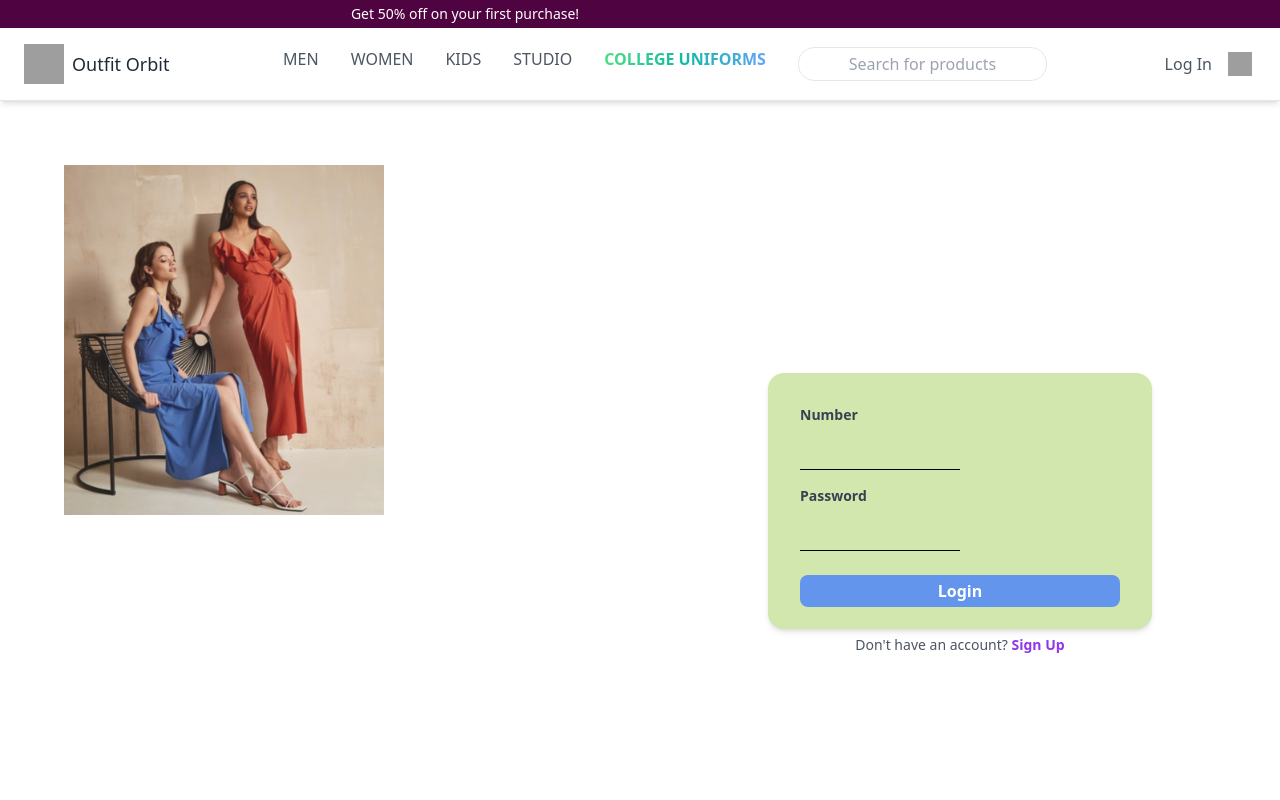
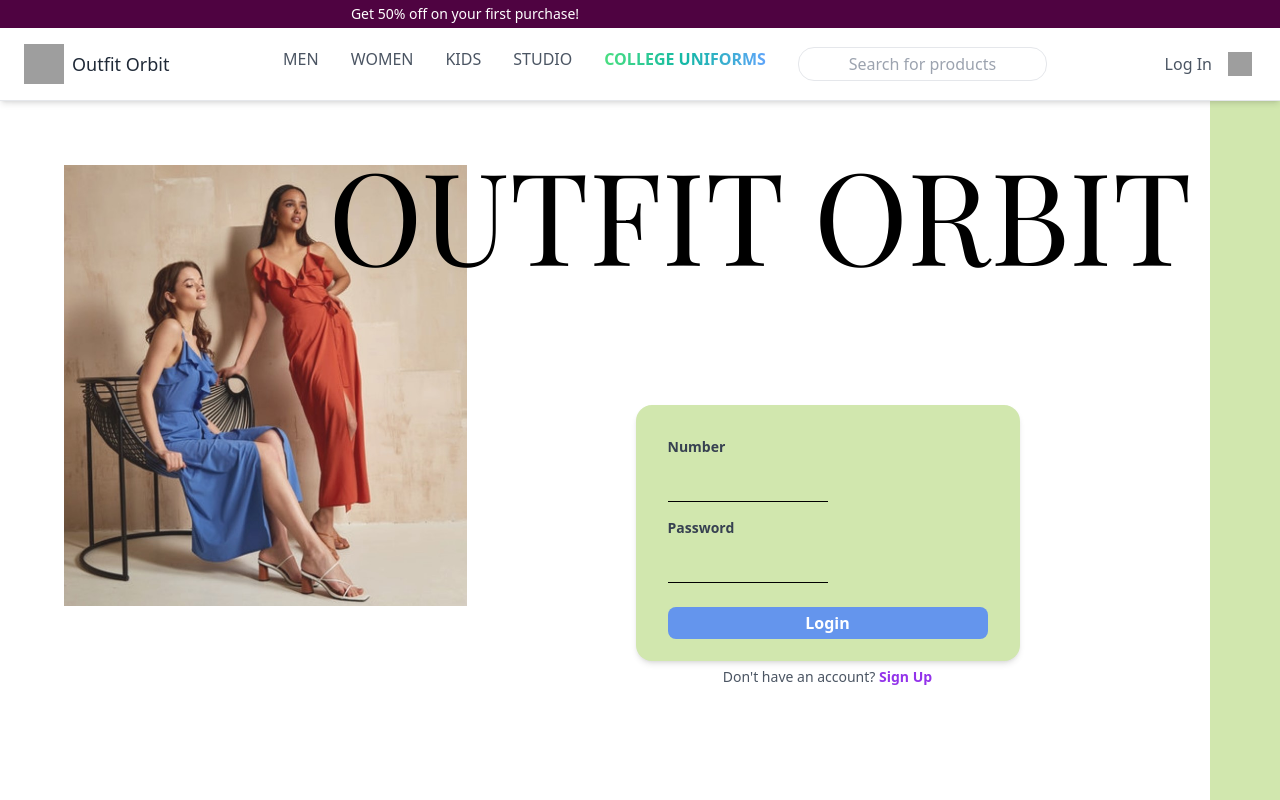
Before and after one commit to sreegopalsaha/Outfit-Orbit, a React (Vite) app: page /LoginPage in a window 1280 px wide. Shown: the top 800 px of the page. Built offline with nearby package versions, Linux system fonts and the light colour scheme; grey boxes are pictures that could not be loaded; a web font is replaced by a local one.

Commit message:
added a absolute positioning h1, fix some elements position and added a verticalgrid

```diff
--- a/src/Components/LoginPage/LoginPage.jsx
+++ b/src/Components/LoginPage/LoginPage.jsx
@@ -14,16 +14,23 @@ const LoginPage = () => {
   };
 
   return (
-    <div className="grid grid-cols-2 min-h-screen">
+    <div className="relative min-h-screen">
+      <h1 className='font-playfair absolute inset-x-0 top-12 left-60 text-center text-9xl font-light z-0'>
+          OUTFIT ORBIT
+      </h1>
+      {/* <h1 className='font-playfair absolute inset-x-0 top-44 right-36 text-center text-9xl font-light z-0'>
+          ORBIT
+      </h1> */}
+    <div className="grid grid-cols-[1fr_1fr_70px] min-h-screen">
       <div className=" items-start justify-start ">
         <img
         src={LoginUiImg}
         alt="LoginUiImg"
-        className='ml-16 mt-16 w-1/2 h-auto bg-pink-700'
+        className='ml-16 mt-16 w-2/3 h-auto bg-pink-700'
         />
       </div>
       <div className="flex items-center justify-center">
-  <form onSubmit={handleSubmit} className="w-full max-w-sm h-64 bg-[#d1e7ae] p-8 rounded-2xl shadow-md leading-none">
+  <form onSubmit={handleSubmit} className="w-full max-w-sm h-64 bg-[#d1e7ae] p-8 rounded-2xl shadow-md leading-none mt-16 mr-40">
     {/* <h2 className="text-2xl font-bold text-center text-gray-800 mb-6">Login</h2> */}
     <div className="mb-4">
       <label className="block text-gray-700 text-sm font-bold mb-2" htmlFor="email">
@@ -35,7 +42,7 @@ const LoginPage = () => {
         value={Number}
         onChange={(e) => setNumber(e.target.value)}
         required
-        className="appearance-none border-b border-black w-1/2 py-2 px-2 leading-tight focus:outline-none focus:ring-0 focus:border-purple-500 bg-[#d1e7ae]"
+        className="appearance-none border-b border-black w-1/2 py-2 px-2 leading-tight focus:outline-none focus:ring-0 focus:border-[#6495ED] bg-[#d1e7ae]"
         // placeholder="Enter your mobile number"
       />
     </div>
@@ -49,7 +56,7 @@ const LoginPage = () => {
         value={password}
         onChange={(e) => setPassword(e.target.value)}
         required
-        className="appearance-none border-b border-black w-1/2 py-2 px-2 leading-tight focus:outline-none focus:ring-0 focus:border-purple-500 bg-[#d1e7ae]"
+        className="appearance-none border-b border-black w-1/2 py-2 px-2 leading-tight focus:outline-none focus:ring-0 focus:border-[#6495ED] bg-[#d1e7ae]"
         // placeholder="********"
       />
     </div>
@@ -69,52 +76,9 @@ const LoginPage = () => {
     </p>
   </form>
 </div>
-
-
-        {/* <h2 className="text-2xl font-bold text-center text-gray-800 mb-6">Login to Outfit Orbit</h2>
-        <form onSubmit={handleSubmit}>
-          <div className="mb-4">
-            <label className="block text-gray-700 text-sm font-bold mb-2" htmlFor="email">
-              Email
-            </label>
-            <input
-              type="email"
-              id="email"
-              value={email}
-              onChange={(e) => setEmail(e.target.value)}
-              required
-              className="shadow appearance-none border rounded w-full py-2 px-3 text-gray-700 leading-tight focus:outline-none focus:shadow-outline"
-              placeholder="you@example.com"
-            />
-          </div>
-          <div className="mb-6">
-            <label className="block text-gray-700 text-sm font-bold mb-2" htmlFor="password">
-              Password
-            </label>
-            <input
-              type="password"
-              id="password"
-              value={password}
-              onChange={(e) => setPassword(e.target.value)}
-              required
-              className="shadow appearance-none border rounded w-full py-2 px-3 text-gray-700 leading-tight focus:outline-none focus:shadow-outline"
-              placeholder="********"
-            />
-          </div>
-          <div className="flex items-center justify-between">
-            <button
-              type="submit"
-              className="bg-purple-600 hover:bg-purple-500 text-white font-bold py-2 px-4 rounded focus:outline-none focus:shadow-outline"
-            >
-              Login
-            </button>
-          </div>
-          <p className="text-center text-gray-600 text-xs mt-4">
-            Don't have an account? <a href="/register" className="text-purple-600 hover:text-purple-500">Sign Up</a>
-          </p>
-        </form> */}
-      {/* </div> */}
-    </div>
+<div className="bg-[#d1e7ae] w-full"></div>
+</div>
+</div>
   );
 };
 
```
